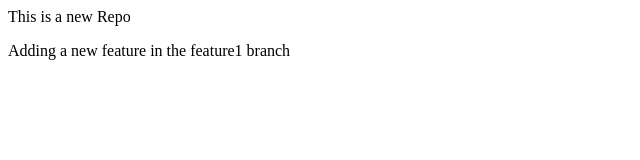
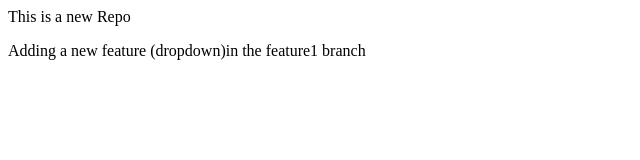
Before and after one commit to nargisnoor/localrepo, a plain HTML site: page index.html in a window 1280 px wide. Shown: the full height of the page, 0-640 px from the left. Drawn offline with Linux system fonts and the light colour scheme.

Commit message:
Added dropdown

```diff
--- a/index.html
+++ b/index.html
@@ -1,2 +1,2 @@
 <p>This is a new Repo</p>
-<p>Adding a new feature in the feature1 branch</p>
+<p>Adding a new feature (dropdown)in the feature1 branch</p>
```
